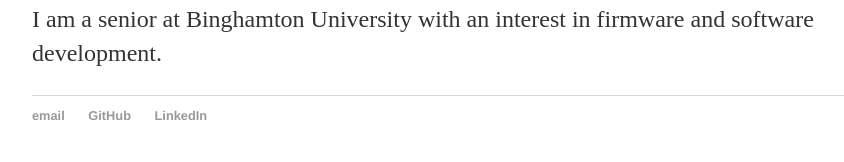
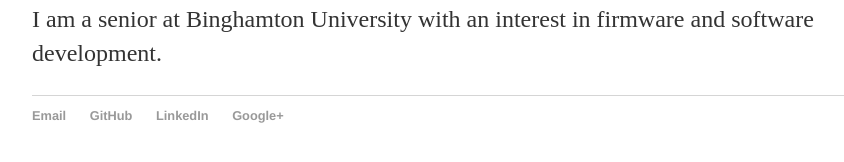
Before and after one commit to superjeffreyc/superjeffreyc.github.io, a Jekyll site: the page built from index.html, in a window 1280 px wide. Shown: the part 194-356 px from the top of the page, without its empty margins (160-1004 px from the left). Built offline with Jekyll 4.4.1, drawn with Linux system fonts in a browser that asks for light colours.

Commit message:
Added google plus link

```diff
--- a/_layouts/default.html
+++ b/_layouts/default.html
@@ -18,9 +18,10 @@
 		</div><!-- /.container -->
 		<footer>
     		<ul>
-        		<li><a href="mailto:superjeffreyc.cs@gmail.com">email</a></li>
+        		<li><a href="mailto:superjeffreyc.cs@gmail.com">Email</a></li>
         		<li><a href="https://github.com/superjeffreyc">GitHub</a></li>
         		<li><a href="https://www.linkedin.com/in/superjeffreyc/">LinkedIn</a></li>
+        		<li><a href="https://plus.google.com/115840603718926597076">Google+</a></li>
 			</ul>
 		</footer>
 	</body>
```
